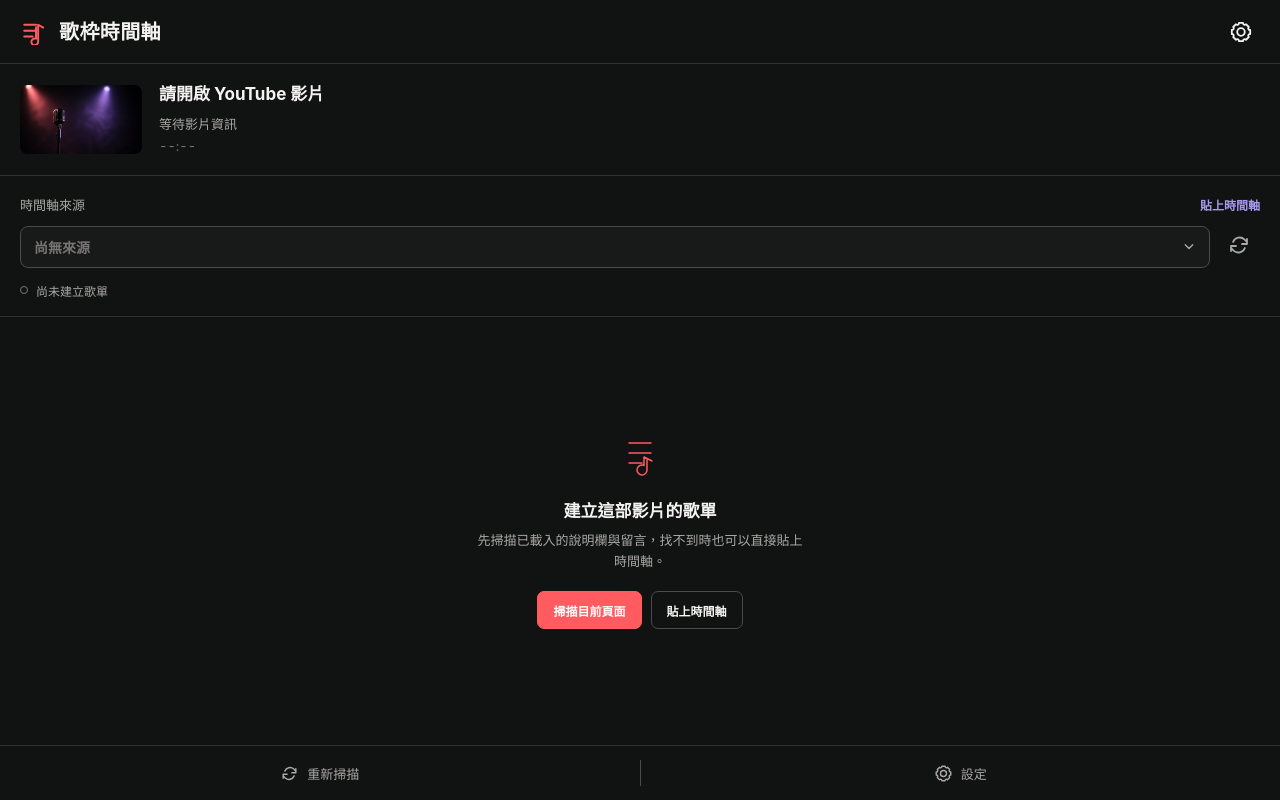
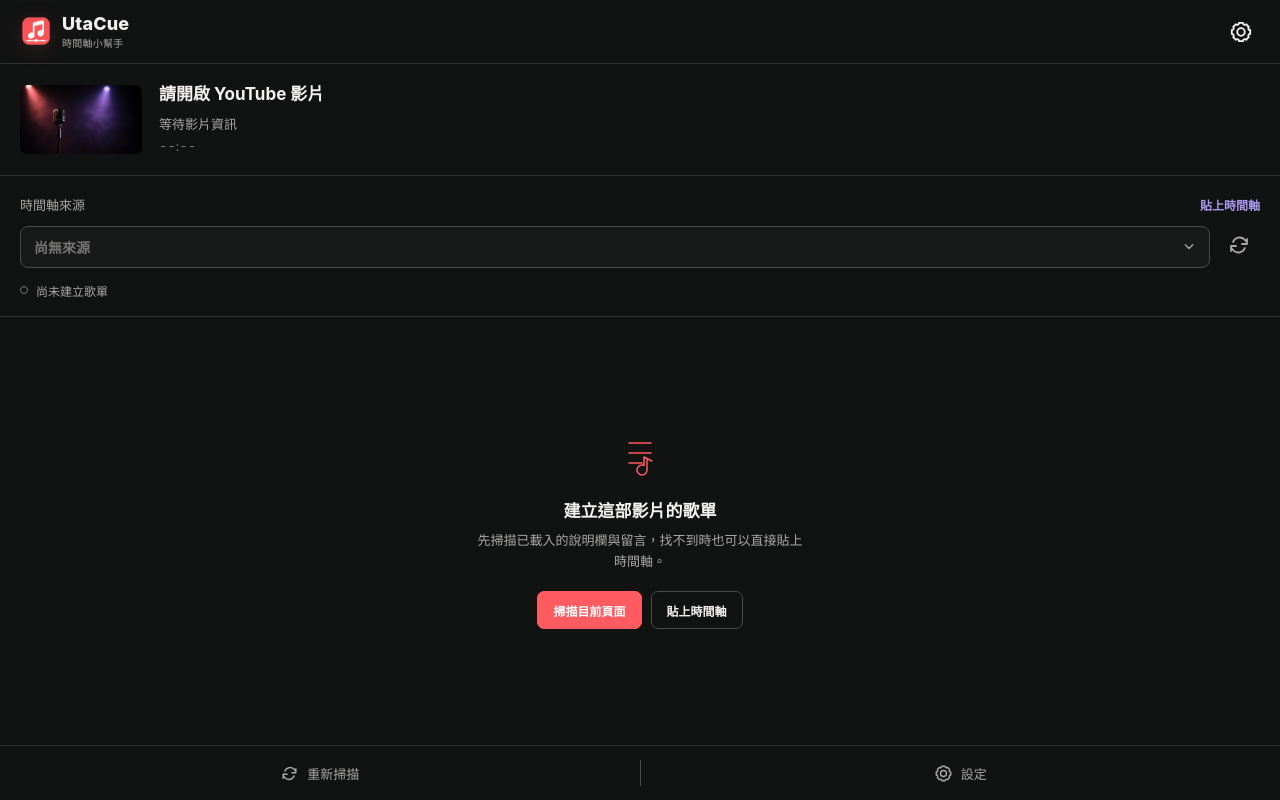
Before and after one commit to llamadayo/UtaCue, a website with bundled scripts: page sidepanel.html in a window 1280 px wide. Built offline with nearby package versions, Linux system fonts and the light colour scheme; no server answers.

Commit message:
fix: polish UtaCue branding icon

```diff
--- a/sidepanel.css
+++ b/sidepanel.css
@@ -28,9 +28,11 @@
 
 .app-shell { height: 100vh; min-height: 580px; display: grid; grid-template-rows: auto auto auto minmax(110px, 1fr) auto auto; overflow: hidden; background: var(--bg); }
 .app-header { height: 64px; padding: 0 20px; display: flex; align-items: center; justify-content: space-between; border-bottom: 1px solid var(--border); }
-.brand { display: flex; align-items: center; gap: 12px; }
-.brand h1 { margin: 0; font-size: 20px; line-height: 1; letter-spacing: .02em; font-weight: 750; }
-.brand-mark { width: 27px; height: 27px; color: var(--accent); stroke-width: 2.3; }
+.brand { min-width: 0; display: flex; align-items: center; gap: 10px; }
+.brand-copy { min-width: 0; }
+.brand h1 { margin: 0; font-size: 18px; line-height: 1.05; letter-spacing: .01em; font-weight: 780; }
+.brand p { margin: 4px 0 0; color: var(--muted); font-size: 10px; line-height: 1; letter-spacing: .025em; white-space: nowrap; }
+.brand-mark { width: 32px; height: 32px; flex: 0 0 auto; display: block; object-fit: contain; filter: drop-shadow(0 4px 10px rgba(255, 91, 97, .16)); }
 .icon-button { width: 38px; height: 38px; border: 0; border-radius: 50%; display: inline-grid; place-items: center; background: transparent; color: var(--text); }
 .icon-button:hover { background: var(--surface-raised); }
 .icon-button:focus-visible, button:focus-visible, input:focus-visible, textarea:focus-visible { outline: 2px solid var(--lavender); outline-offset: 2px; }
@@ -172,6 +174,7 @@
 
 @media (max-width: 350px) {
   .app-header, .source-panel { padding-inline: 15px; }
+  .brand p { font-size: 9px; }
   .video-meta { grid-template-columns: 98px minmax(0, 1fr); padding-inline: 15px; gap: 13px; }
   .video-meta img { width: 98px; }
   .timeline-row { grid-template-columns: 63px minmax(0, 1fr) 31px; padding-left: 15px; gap: 7px; }
--- a/sidepanel.html
+++ b/sidepanel.html
@@ -3,17 +3,18 @@
   <head>
     <meta charset="utf-8">
     <meta name="viewport" content="width=device-width, initial-scale=1">
-    <title>歌枠時間軸</title>
+    <title>UtaCue</title>
     <link rel="stylesheet" href="sidepanel.css">
   </head>
   <body>
     <main class="app-shell" id="app">
       <header class="app-header">
         <div class="brand">
-          <svg class="brand-mark" viewBox="0 0 32 32" aria-hidden="true">
-            <path d="M5 8h14M5 15h14M5 22h10M19 11v13.5a4 4 0 1 0 2.5 3.7V8l6 3.3"/>
-          </svg>
-          <h1>歌枠時間軸</h1>
+          <img class="brand-mark" src="utacue-icon.png" width="32" height="32" alt="" aria-hidden="true">
+          <div class="brand-copy">
+            <h1>UtaCue</h1>
+            <p>時間軸小幫手</p>
+          </div>
         </div>
         <button class="icon-button" id="header-settings" type="button" aria-label="設定" title="設定">
           <svg viewBox="0 0 24 24" aria-hidden="true"><path d="M12 8.2A3.8 3.8 0 1 0 12 15.8 3.8 3.8 0 0 0 12 8.2ZM19.4 15a1.7 1.7 0 0 0 .3 1.9l.1.1-2.8 2.8-.1-.1a1.7 1.7 0 0 0-1.9-.3 1.7 1.7 0 0 0-1 1.6v.2h-4V21a1.7 1.7 0 0 0-1-1.6 1.7 1.7 0 0 0-1.9.3l-.1.1L4.2 17l.1-.1a1.7 1.7 0 0 0 .3-1.9A1.7 1.7 0 0 0 3 14H2.8v-4H3a1.7 1.7 0 0 0 1.6-1 1.7 1.7 0 0 0-.3-1.9L4.2 7 7 4.2l.1.1a1.7 1.7 0 0 0 1.9.3 1.7 1.7 0 0 0 1-1.6v-.2h4V3a1.7 1.7 0 0 0 1 1.6 1.7 1.7 0 0 0 1.9-.3l.1-.1L19.8 7l-.1.1a1.7 1.7 0 0 0-.3 1.9 1.7 1.7 0 0 0 1.6 1h.2v4H21a1.7 1.7 0 0 0-1.6 1Z"/></svg>
--- a/sidepanel.js
+++ b/sidepanel.js
@@ -586,12 +586,12 @@
 
   document.getElementById("export-current").addEventListener("click", async () => {
     const payload = await backupPayload(true);
-    downloadJson(payload, `歌枠時間軸-${state.context?.videoId || "current"}.json`);
+    downloadJson(payload, `UtaCue-${state.context?.videoId || "current"}.json`);
     elements.settingsStatus.textContent = `已匯出 ${payload.records.length} 份歌單。`;
   });
   document.getElementById("export-all").addEventListener("click", async () => {
     const payload = await backupPayload(false);
-    downloadJson(payload, "歌枠時間軸-backup.json");
+    downloadJson(payload, "UtaCue-backup.json");
     elements.settingsStatus.textContent = `已匯出 ${payload.records.length} 份歌單。`;
   });
   elements.importFile.addEventListener("change", async () => {
```
Also changed, not shown: sidepanel.test.mjs (+11 -1 lines), manifest.json, utacue-icon.png (added).
